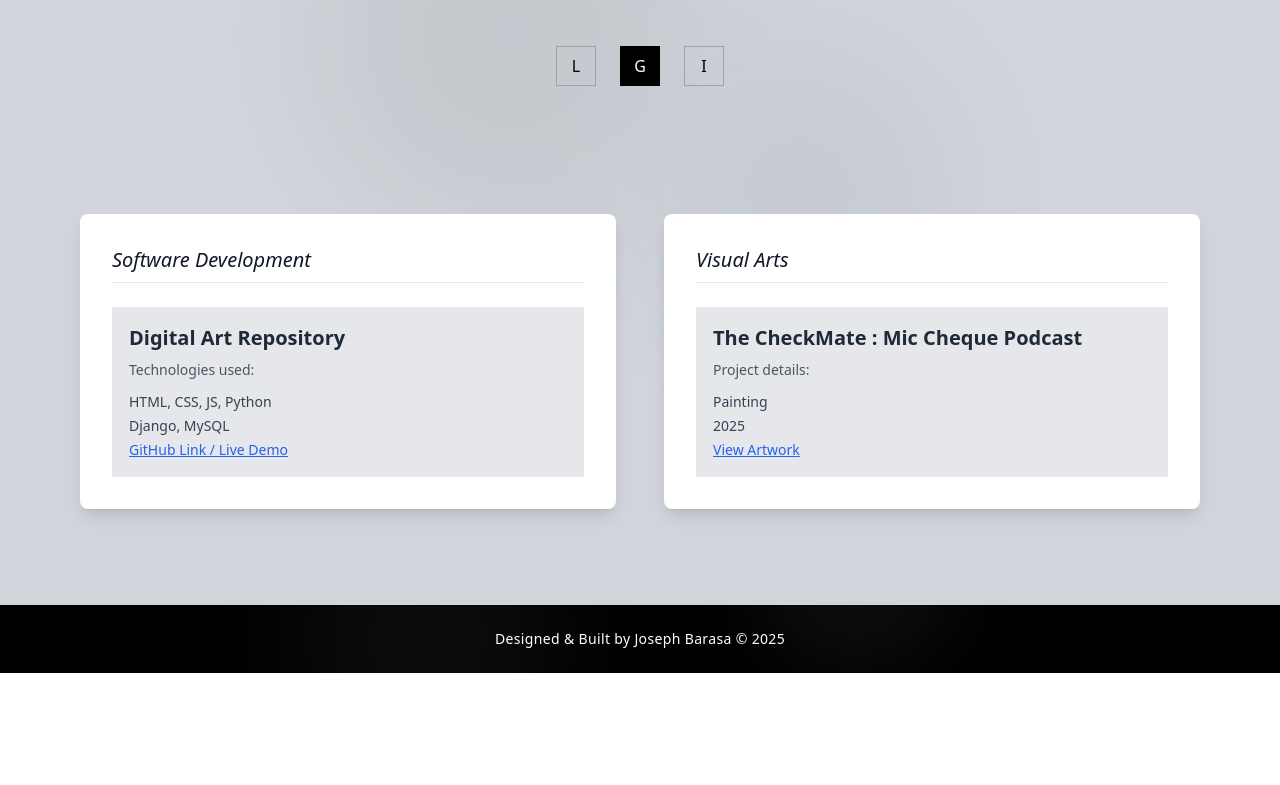
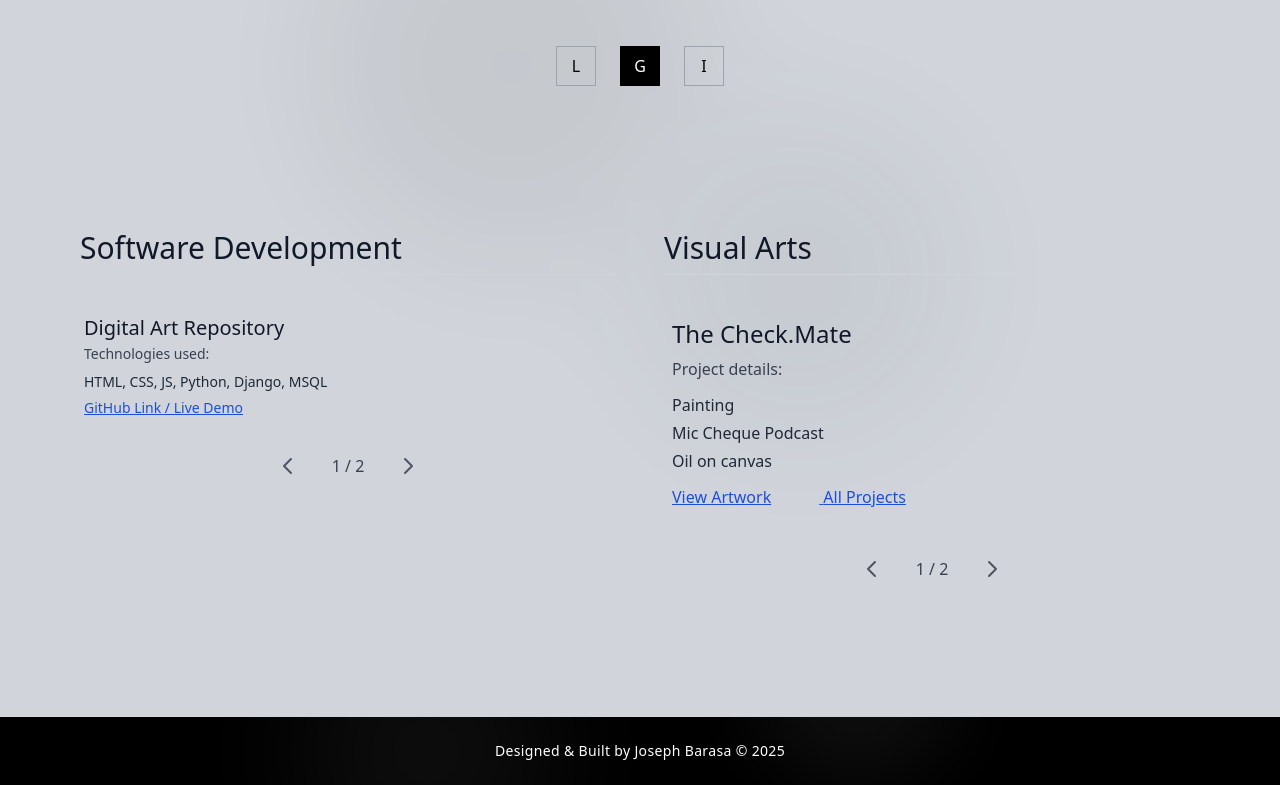
Before and after one commit to JosephBarasa/portfolio, a React (Create React App) app: page / in a window 1280 px wide. Shown: the part 472-1257 px from the top of the page. Before the commit the page ends 1145 px from the top, so only its background shows below. Built offline with nearby package versions, Linux system fonts and the light colour scheme; data requests are answered from the project's data file.

Commit message:
custom hook

```diff
--- a/data/db.json
+++ b/data/db.json
@@ -3,8 +3,15 @@
         {
             "title": "Digital Art Repository",
             "technologies": "HTML, CSS, JS, Python, Django, MSQL",
-            "github link": "GithubLink",
+            "githubLink": "GithubLink",
             "id": 1
+        },
+
+        {
+            "title": "Portfolio",
+            "technologies": "React, JS, JSON",
+            "githubLink": "GithubLink",
+            "id": 2
         }
     ],
 
--- a/src/components/Home.js
+++ b/src/components/Home.js
@@ -1,18 +1,21 @@
 import { useState, useEffect } from 'react';
 import SoftwareDev from './SoftwareDev';
 import VisualArts from './VisualArts';
+import useFetch from '../hooks/useFetch.js';
 
 const Home = () => {
 
   const [isVisible, setIsVisible] = useState(false);
 
+  const { softwareDev, visualArts, isPending, error } = useFetch();
+
   useEffect(() => {
-    // This useEffect is good for triggering the entrance animation
     setIsVisible(true);
   }, []);
 
   return (
     <section className="min-h-screen flex flex-col items-center bg-gray-300 text-black px-4 relative overflow-hidden py-16 md:py-24">
+
       {/* Subtle background elements */}
       <div className="absolute inset-0 opacity-5">
         <div className="absolute top-1/4 left-1/4 w-96 h-96 bg-black rounded-full filter blur-3xl"></div>
@@ -25,7 +28,6 @@ const Home = () => {
                          isVisible ? 'translate-y-0 opacity-100' : 'translate-y-16 opacity-0'
                        } max-w-4xl w-full`}>
 
-        {/* Name with clean typography */}
         <div className="space-y-4">
           <h1 className="text-5xl md:text-6xl lg:text-7xl font-light tracking-wide text-black leading-tight">
             Joseph Barasa
@@ -33,7 +35,6 @@ const Home = () => {
           <div className="h-px w-24 bg-black mx-auto"></div>
         </div>
 
-        {/* Title and description */}
         <div className="space-y-4">
           <p className="text-xl md:text-2xl font-light text-gray-700 tracking-wide">
             Software Developer & Visual Artist
@@ -45,7 +46,7 @@ const Home = () => {
 
         </div>
 
-        {/* Clean buttons */}
+        {/* buttons */}
         <div className="flex flex-col sm:flex-row gap-6 justify-center items-center mt-8">
           <button
             className="px-8 py-3 border border-black text-black font-light tracking-wide hover:bg-black hover:text-white transition-all duration-300 focus:outline-none focus:ring-2 focus:ring-black focus:ring-opacity-50"
@@ -60,7 +61,6 @@ const Home = () => {
           </a>
         </div>
 
-        {/* Minimal social indicators */}
         <div className="flex justify-center space-x-6 mt-12">
           {/* Replace with actual social icons or links as needed */}
           <a href="#" aria-label="LinkedIn" className="w-10 h-10 border border-gray-400 hover:border-black transition-colors duration-300 cursor-pointer flex items-center justify-center">L</a>
@@ -70,20 +70,30 @@ const Home = () => {
 
       </div>
 
-      {/* ---------- Start of sections for SoftwareDev & VisualArts ---------- */}
+      {/* ---------- child components ---------- */}
 
       <div className="w-full max-w-6xl mx-auto mt-20 md:mt-32 grid grid-cols-1 md:grid-cols-2 gap-12 px-4 z-10">
-        {/* Software Development Section */}
-        <div className="bg-white p-8 rounded-lg shadow-lg"> {/* Card styling for section */}
-          <h3 className="text-xl font-light text-gray-900 mb-6 border-b pb-2 italic">Software Development</h3>
-          <SoftwareDev />
-        </div>
 
-        {/* Visual Arts Section */}
-        <div className="bg-white p-8 rounded-lg shadow-lg"> {/* Card styling for section */}
-          <h3 className="text-xl font-light text-gray-900 mb-6 border-b pb-2 italic">Visual Arts</h3>
-          <VisualArts />
-        </div>
+        { error && <div className="col-span-full text-center text-red-600 font-medium text-lg">Error: {error}</div>}
+        { isPending && <div className="col-span-full text-center text-gray-600 font-medium text-lg">Loading projects...</div>}
+
+        {/* Software Development Component Section */}
+        {!isPending && !error && softwareDev && (
+          <div className="py-4"> {/* Not bg-gray-200 p-5 rounded-lg shadow-lg */}
+            <h3 className="text-3xl font-light text-gray-900 mb-6 pb-2 border-b border-gray-300">Software Development</h3> {/* Not text-sm font-bold */}
+            { softwareDev && <SoftwareDev softwareDev={softwareDev} />}
+          </div>
+        )}
+
+
+        {/* Visual Arts Component Section */}
+        { !isPending && !error && visualArts && (
+          <div className="py-4"> {/* Not bg-gray-200 p-5 rounded-lg shadow-lg */}
+            <h3 className="text-3xl font-light text-gray-900 mb-6 pb-2 border-b border-gray-300">Visual Arts</h3> {/* Not text-sm font-bold */}
+            { visualArts && <VisualArts visualArts={visualArts}/>}
+          </div>
+        )}
+
       </div>
 
     </section>
--- a/src/components/Navbar.js
+++ b/src/components/Navbar.js
@@ -12,7 +12,6 @@ const Navbar = () => {
         {/* Navigation Links */}
         <div className="space-x-8">
           <a href="#home" className="hover:text-gray-600 transition font-light tracking-wide">Home</a>
-          <a href="#projects" className="hover:text-gray-600 transition font-light tracking-wide">Projects</a>
         </div>
 
       </div>
--- a/src/components/SoftwareDev.js
+++ b/src/components/SoftwareDev.js
@@ -1,24 +1,97 @@
-import { useState } from 'react';
+import React, { useState } from 'react';
 
-const SoftwareDev = () => {
+const SoftwareDev = ({ softwareDev }) => {
+  // State to keep track of the current project's index
+  const [currentIndex, setCurrentIndex] = useState(0);
+
+  // Add a check for empty softwareDev array to prevent crashes
+  if (!softwareDev || softwareDev.length === 0) {
+    return (
+      <div className="min-h-[120px] flex items-center justify-center text-gray-500 text-sm">
+        No software projects to display.
+      </div>
+    );
+  }
+
+  // Get the total number of projects
+  const totalProjects = softwareDev.length;
+
+  // Get the project object that should be currently displayed
+  const currentProject = softwareDev[currentIndex];
+
+  // Function to go to the next project
+  const goToNext = () => {
+    setCurrentIndex((prevIndex) => (prevIndex + 1) % totalProjects);
+  };
+
+  // Function to go to the previous project
+  const goToPrevious = () => {
+    setCurrentIndex((prevIndex) => (prevIndex - 1 + totalProjects) % totalProjects);
+  };
 
   return (
-    <div className="space-y-8 bg-gray-200">
+    // Outer container: Retaining existing styles
+    <div className="space-y-4 pt-1 pb-3">
+      {/* Display the current project's details - replaces the .map() */}
+      <div
+        key={currentProject.id} // Use key on the currently displayed project
+        className="px-1 py-3" // Retaining existing styles
+      >
+        {/* Project Title: Retaining existing styles */}
+        <h3 className="text-xl font-light mb-1 text-gray-900 leading-tight">
+          {currentProject.title}
+        </h3>
 
-      <div className="p-4 border border-gray-200 rounded-md hover:shadow-md transition duration-300 ease-in-out">
-        <h3 className="text-xl font-semibold mb-2 text-gray-800">Digital Art Repository</h3>
-        <p className="text-sm text-gray-600 mb-3">Technologies used:</p>
-        <ul className="text-sm font-light text-gray-700 space-y-1">
-          <li>HTML, CSS, JS, Python</li>
-          <li>Django, MySQL</li>
-          <li>
-            <a href="#" className="text-blue-600 underline hover:text-blue-800 transition">
+        {/* Technologies used label: Retaining existing styles */}
+        <p className="text-sm text-gray-700 mb-2 font-light">Technologies used:</p>
+
+        {/* Technologies List: Retaining existing styles */}
+        <ul className="text-sm font-light text-gray-800 space-y-0.5">
+          <li>{currentProject.technologies}</li>
+          <li className="pt-1">
+            {/* GitHub Link: Retaining existing styles */}
+            <a
+              href={currentProject["github link"] || "#"} // Use currentProject
+              className="text-blue-700 underline hover:text-blue-900 transition font-normal text-sm"
+              target="_blank"
+              rel="noopener noreferrer"
+            >
               GitHub Link / Live Demo
             </a>
           </li>
         </ul>
       </div>
 
+      {/* Navigation Buttons (Copied directly from VisualArts component) */}
+      {totalProjects > 1 && ( // Only show buttons if there's more than one project
+        <div className="flex justify-center items-center gap-6 mt-4">
+          <button
+            onClick={goToPrevious}
+            className="p-2 text-gray-600 hover:text-black transition focus:outline-none focus:ring-2 focus:ring-gray-300 rounded-full"
+            aria-label="Previous Project"
+          >
+            {/* Left Arrow Icon */}
+            <svg xmlns="http://www.w3.org/2000/svg" className="h-6 w-6" fill="none" viewBox="0 0 24 24" stroke="currentColor" strokeWidth="2">
+              <path strokeLinecap="round" strokeLinejoin="round" d="M15 19l-7-7 7-7" />
+            </svg>
+          </button>
+
+          <span className="text-base text-gray-700 font-light">
+            {currentIndex + 1} / {totalProjects}
+          </span>
+
+          <button
+            onClick={goToNext}
+            className="p-2 text-gray-600 hover:text-black transition focus:outline-none focus:ring-2 focus:ring-gray-300 rounded-full"
+            aria-label="Next Project"
+          >
+            {/* Right Arrow Icon */}
+            <svg xmlns="http://www.w3.org/2000/svg" className="h-6 w-6" fill="none" viewBox="0 0 24 24" stroke="currentColor" strokeWidth="2">
+              <path strokeLinecap="round" strokeLinejoin="round" d="M9 5l7 7-7 7" />
+            </svg>
+          </button>
+        </div>
+      )}
     </div>
   );
 };
--- a/src/components/VisualArts.js
+++ b/src/components/VisualArts.js
@@ -1,20 +1,81 @@
-const VisualArts = () => {
+import React, { useState } from 'react';
+
+const VisualArts = ({ visualArts }) => {
+  const [currentIndex, setCurrentIndex] = useState(0);
+  const totalProjects = visualArts.length;
+
+  // Added a check for empty visualArts array, though you wanted to avoid error handling.
+  // This just prevents a crash if visualArts is empty, returning an empty div.
+  // In a real app, you'd show a "No projects" message here.
+  if (!visualArts || visualArts.length === 0) {
+    return <div className="min-h-[150px] flex items-center justify-center text-gray-500">No art projects to display.</div>;
+  }
+
+  const currentProject = visualArts[currentIndex];
+
+  const goToNext = () => {
+    setCurrentIndex((prevIndex) => (prevIndex + 1) % totalProjects);
+  };
+
+  const goToPrevious = () => {
+    setCurrentIndex((prevIndex) => (prevIndex - 1 + totalProjects) % totalProjects);
+  };
+
   return (
-    <div className="space-y-8  bg-gray-200">
+    // Outer container: Keep some padding, remove background color (let parent handle), reduce vertical space
+    <div className="space-y-6 pt-1 pb-4">
 
-      <div className="p-4 border border-gray-200 rounded-md hover:shadow-md transition duration-300 ease-in-out">
-        <h3 className="text-xl font-semibold mb-2 text-gray-800">The CheckMate : Mic Cheque Podcast</h3>
-        <p className="text-sm text-gray-600 mb-3">Project details:</p>
-        <ul className="text-sm font-light text-gray-700 space-y-1">
-          <li>Painting</li>
-          <li>2025</li>
-          <li>
-            <a href="#" className="text-blue-600 underline hover:text-blue-800 transition">
+      <div key={currentProject.id} className="px-2 py-4"> {/* Slight padding to content */}
+        <h3 className="text-2xl font-light mb-2 text-gray-900 leading-tight"> {/* Slightly larger, lighter title */}
+          {currentProject.title}
+        </h3>
+        <p className="text-base text-gray-700 mb-3 font-light">Project details:</p>
+        <ul className="text-base font-light text-gray-800 space-y-1"> {/* Increased text size */}
+          <li>{currentProject.category}</li>
+          <li>{currentProject.description}</li>
+          <li>{currentProject.media}</li>
+          <li className="pt-2"> {/* Added padding to the link for separation */}
+            <a href="#" className="text-blue-700 underline hover:text-blue-900 transition font-normal"> {/* Slightly darker blue, normal font-weight */}
               View Artwork
+            </a>
+
+            <a href="#" className="text-blue-700 underline hover:text-blue-900 transition font-normal ml-12"> {/* Slightly darker blue, normal font-weight */}
+              All Projects
             </a>
           </li>
         </ul>
       </div>
+
+      {/* Navigation Buttons */}
+      {totalProjects > 1 && (
+        <div className="flex justify-center items-center gap-6 mt-4"> {/* Centered buttons, increased gap */}
+          <button
+            onClick={goToPrevious}
+            className="p-2 text-gray-600 hover:text-black transition focus:outline-none focus:ring-2 focus:ring-gray-300 rounded-full" // Minimalist button
+            aria-label="Previous Project"
+          >
+             {/* Left Arrow Icon - using SVG for cleaner look */}
+             <svg xmlns="http://www.w3.org/2000/svg" className="h-6 w-6" fill="none" viewBox="0 0 24 24" stroke="currentColor" strokeWidth="2">
+               <path strokeLinecap="round" strokeLinejoin="round" d="M15 19l-7-7 7-7" />
+             </svg>
+          </button>
+
+          <span className="text-base text-gray-700 font-light"> {/* Slightly larger text */}
+            {currentIndex + 1} / {totalProjects}
+          </span>
+
+          <button
+            onClick={goToNext}
+            className="p-2 text-gray-600 hover:text-black transition focus:outline-none focus:ring-2 focus:ring-gray-300 rounded-full" // Minimalist button
+            aria-label="Next Project"
+          >
+            {/* Right Arrow Icon */}
+            <svg xmlns="http://www.w3.org/2000/svg" className="h-6 w-6" fill="none" viewBox="0 0 24 24" stroke="currentColor" strokeWidth="2">
+              <path strokeLinecap="round" strokeLinejoin="round" d="M9 5l7 7-7 7" />
+            </svg>
+          </button>
+        </div>
+      )}
 
     </div>
   );
--- /dev/null
+++ b/src/hooks/useFetch.js
@@ -0,0 +1,60 @@
+import { useState, useEffect } from 'react';
+
+const useFetch = () => {
+    const [softwareDev, setSoftwareDev] = useState(null);
+    const [visualArts, setVisualArts] = useState(null);
+    const [isPending, setIsPending] = useState(true);
+    const [error, setError] = useState(null);
+
+    useEffect(() => {
+        const abortCont = new AbortController(); //for cleanup during unmount
+
+        const fetchAllData = async () => {
+            try {
+                //Promise.all to initiate both fetches concurrently
+                const [softwareDevRes, visualArtsRes] = await Promise.all([
+                    fetch('http://localhost:8000/softwareDev', { signal: abortCont.signal }),
+                    fetch('http://localhost:8000/visualArts', { signal: abortCont.signal })
+                ]);
+
+                //check for specific fetch errors for softwareDev projects
+                if (!softwareDevRes.ok) {
+                    throw Error('Sofware Development : Could not fetch data (Status : ${softwareRes.status}).');
+                }
+                const softwareData = await softwareDevRes.json();
+
+                //check for specific fetch errors for visualArts projects
+                if (!visualArtsRes.ok) {
+                    throw Error('Visual Arts : Could not fetch data (Status : ${visualArtsRes.status}).');
+                }
+                const visualArtsData = await visualArtsRes.json();
+
+                //set states after successful fetches
+                setSoftwareDev(softwareData);
+                setVisualArts(visualArtsData);
+                setError(null); // clear previous errors if successful
+            } catch (err) {
+                //handle abort error
+                if (err.name === 'AbortError') {
+                    console.log('Fetch aborted');
+                } else {
+                    setError(err.message);
+                    console.error("Failed to fetch project data:", err);
+                }
+            } finally {
+                //always set isPending to false once fetching is done
+                setIsPending(false);
+            }
+        };
+
+        fetchAllData(); // execute the aync fetch function
+
+        //cleanup func: aborts the fetch request if the component unmouts
+        return () => abortCont.abort();
+    }, []);
+
+    return { softwareDev, visualArts, isPending, error };
+
+};
+
+export default useFetch;
```
